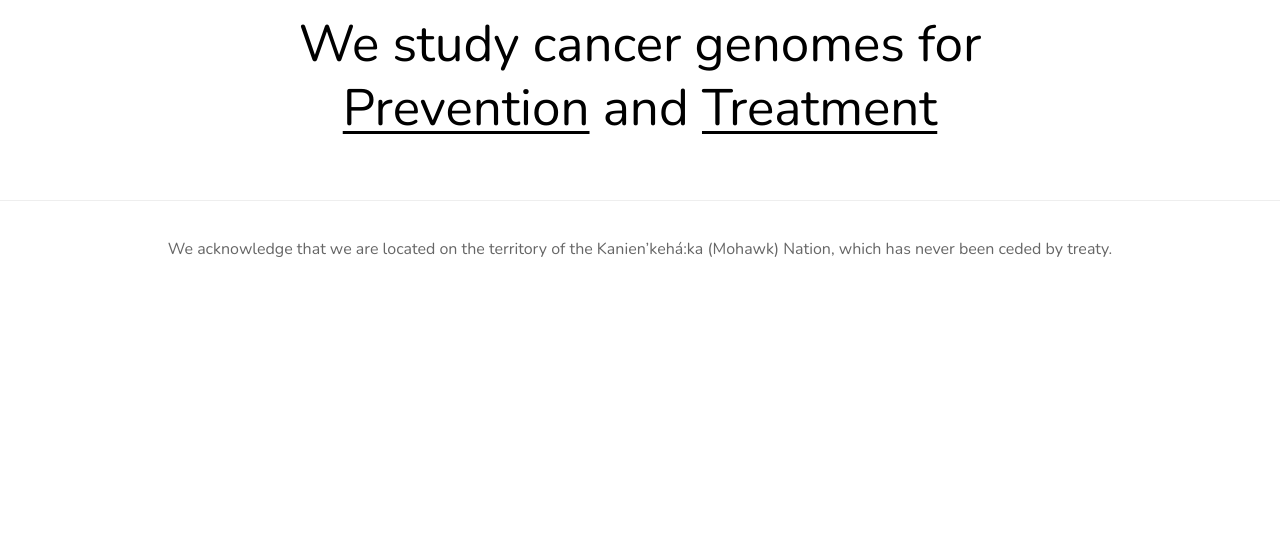
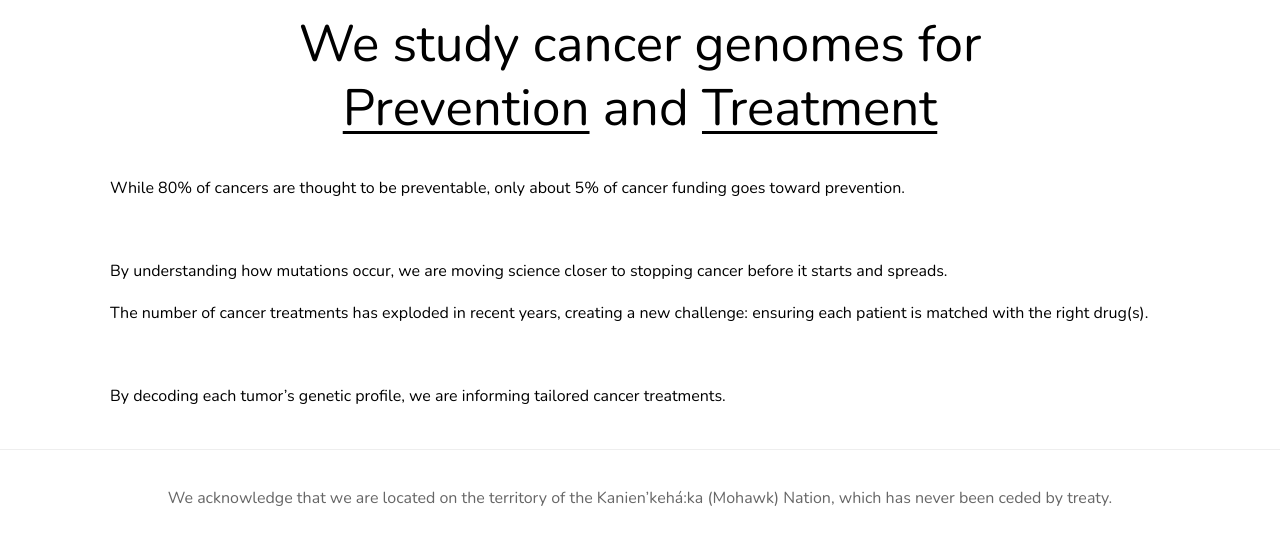
Before and after one commit to joseph-gad-code/Gurjao-Lab-Website, a Jekyll site: the page built from index.md, in a window 1280 px wide. Shown: the part 916-1464 px from the top of the page. Built offline with Jekyll 4.4.1, drawn with Linux system fonts in a browser that asks for light colours; before the commit the page ends 1214 px from its top, so only the background shows below that.

Commit message:
Update index.md

```diff
--- a/index.md
+++ b/index.md
@@ -11,7 +11,36 @@ title: Home
     fetchpriority="high">
 </div>
 
+
+
 <div class="homepage-tagline">
   We study cancer genomes for <br>
   <span class="underlined-tagline-text">Prevention</span> and <span class="underlined-tagline-text">Treatment</span>
 </div>
+
+
+
+<section class="homepage-blurbs">
+  <div class="homepage-blurb">
+    <p class="main-blurb">
+      While 80% of cancers are thought to be preventable, only about 5% of cancer
+      funding goes toward prevention.
+    </p>
+    <br>
+    <p>
+      By understanding how mutations occur, we are moving science closer to
+      stopping cancer before it starts and spreads.
+    </p>
+  </div>
+  <div class="homepage-blurb">
+    <p class="main-blurb">
+      The number of cancer treatments has exploded in recent years, creating a
+      new challenge: ensuring each patient is matched with the right drug(s).
+    </p>
+    <br>
+    <p>
+      By decoding each tumor’s genetic profile, we are informing tailored cancer
+      treatments.
+    </p>
+  </div>
+</section>
```
